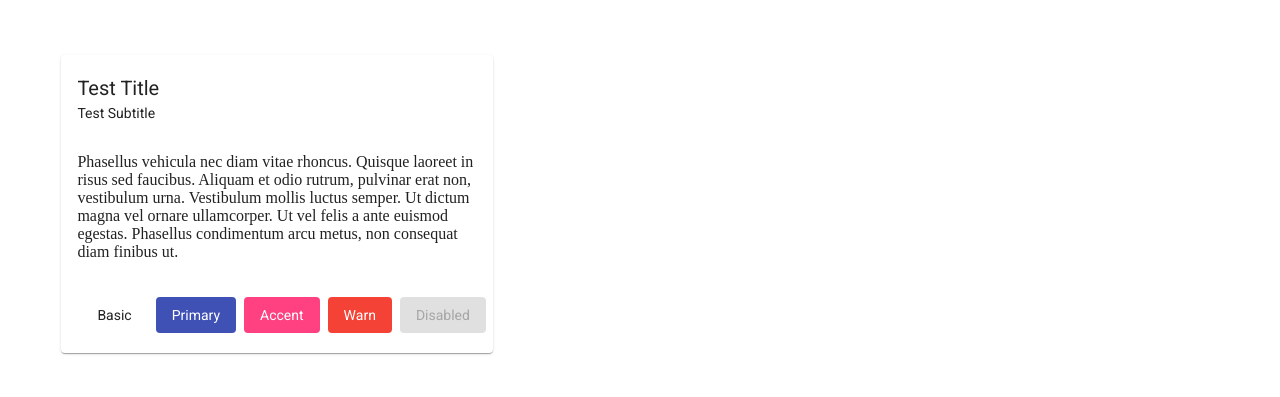
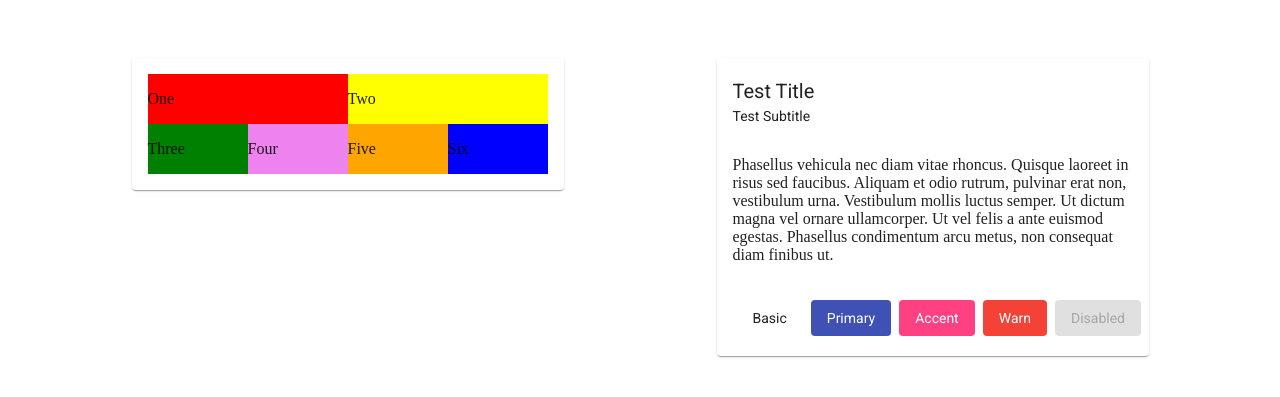
Before and after one commit to lrphael/froged-elements, an Angular app: page / in a window 1280 px wide. Shown: the part 233-630 px from the top of the page. Built offline with nearby package versions, Linux system fonts and the light colour scheme.

Commit message:
feat: Add grid system

```diff
--- a/src/app/core/views/home/home.component.html
+++ b/src/app/core/views/home/home.component.html
@@ -1,3 +1,20 @@
+
+  <div class="row">
+    <div class="col">
+      <ui-card>
+        <ui-card-content>
+          <div class="row">
+            <div class="col-6" style="background-color: red;">One</div>
+            <div class="col-6" style="background-color: yellow;">Two</div>
+            <div class="col-3" style="background-color: green;">Three</div>
+            <div class="col-3" style="background-color: violet;">Four</div>
+            <div class="col-3" style="background-color: orange;">Five</div>
+            <div class="col-3" style="background-color: blue;">Six</div>
+          </div>
+        </ui-card-content>
+      </ui-card>
+    </div>
+    <div class="col">
       <ui-card>
         <ui-card-header>
           <ui-card-title>Test Title</ui-card-title>
@@ -20,3 +37,5 @@
           <ui-button [disabled]="true">Disabled</ui-button>
         </ui-card-actions>
       </ui-card>
+    </div>
+</div>
--- a/src/app/shared/components/ui-card/ui-card.component.scss
+++ b/src/app/shared/components/ui-card/ui-card.component.scss
@@ -1,6 +1,6 @@
 
 .card-container {
-  margin: .4em;
+  margin: auto;
   max-width: 400px;
   display: block;
   position: initial;
@@ -11,10 +11,6 @@
   transition: box-shadow 280ms cubic-bezier(0.4, 0, 0.2, 1);
   box-shadow: 0 2px 1px -1px rgb(0 0 0 / 20%), 0 1px 1px 0 rgb(0 0 0 / 14%), 0 1px 3px 0 rgb(0 0 0 / 12%);
 }
-
-// .card-container:hover {
-//   box-shadow: 3px 3px 16px -2px rgba(0, 0, 0, .5);
-// }
 
 .card-title {
   margin-right: 5px;
--- a/src/styles.scss
+++ b/src/styles.scss
@@ -1,4 +1,4 @@
-@import url('https://fonts.googleapis.com/css2?family=Roboto&display=swap');
+@import url("https://fonts.googleapis.com/css2?family=Roboto&display=swap");
 
 // Container code
 .container {
@@ -57,7 +57,7 @@ button {
   line-height: 36px;
   padding: 0 16px;
   border-radius: 4px;
-  font-family: Roboto,Helvetica Neue,sans-serif;
+  font-family: Roboto, Helvetica Neue, sans-serif;
   font-size: 14px;
   font-weight: 500;
   margin: 4px;
@@ -84,3 +84,34 @@ span.white {
     transform: scale(2.5);
   }
 }
+
+// grid system
+div[class^="col-"], .col {
+  padding: 1rem 0;
+}
+
+.row {
+  display: flex;
+  flex-wrap: wrap;
+}
+
+$columns: 12;
+
+.col {
+  -ms-flex-preferred-size: 0;
+  flex-basis: 0;
+  -webkit-box-flex: 1;
+  -ms-flex-positive: 1;
+  flex-grow: 1;
+  max-width: 100%;
+}
+
+@for $i from 1 through $columns {
+  .col-#{$i} {
+    flex: 0 0 100% / $columns * $i;
+  }
+  .col-offset-#{$i} {
+    margin-left: 100% / $columns * $i;
+  }
+}
+// grid system end
```
Lines whose indentation alone changed are shown as unchanged.
